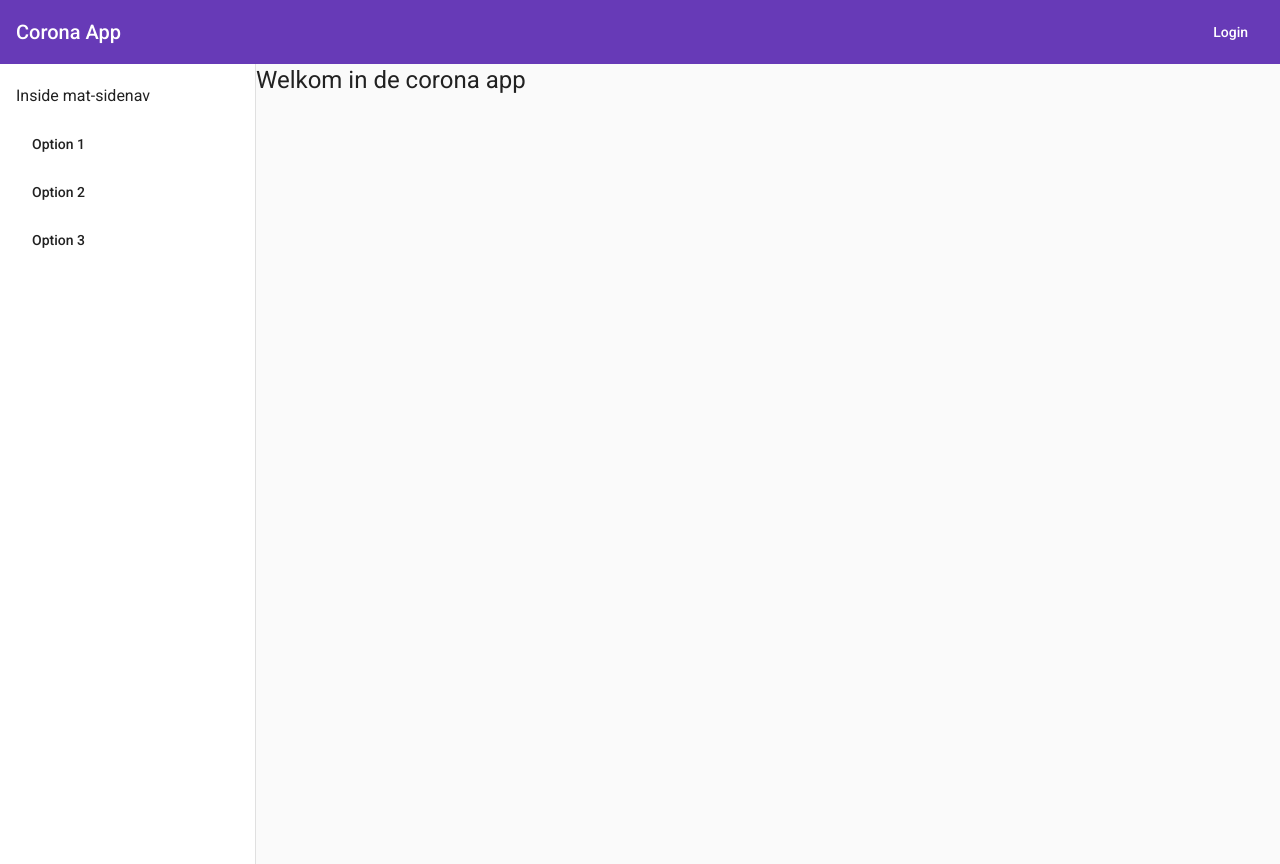
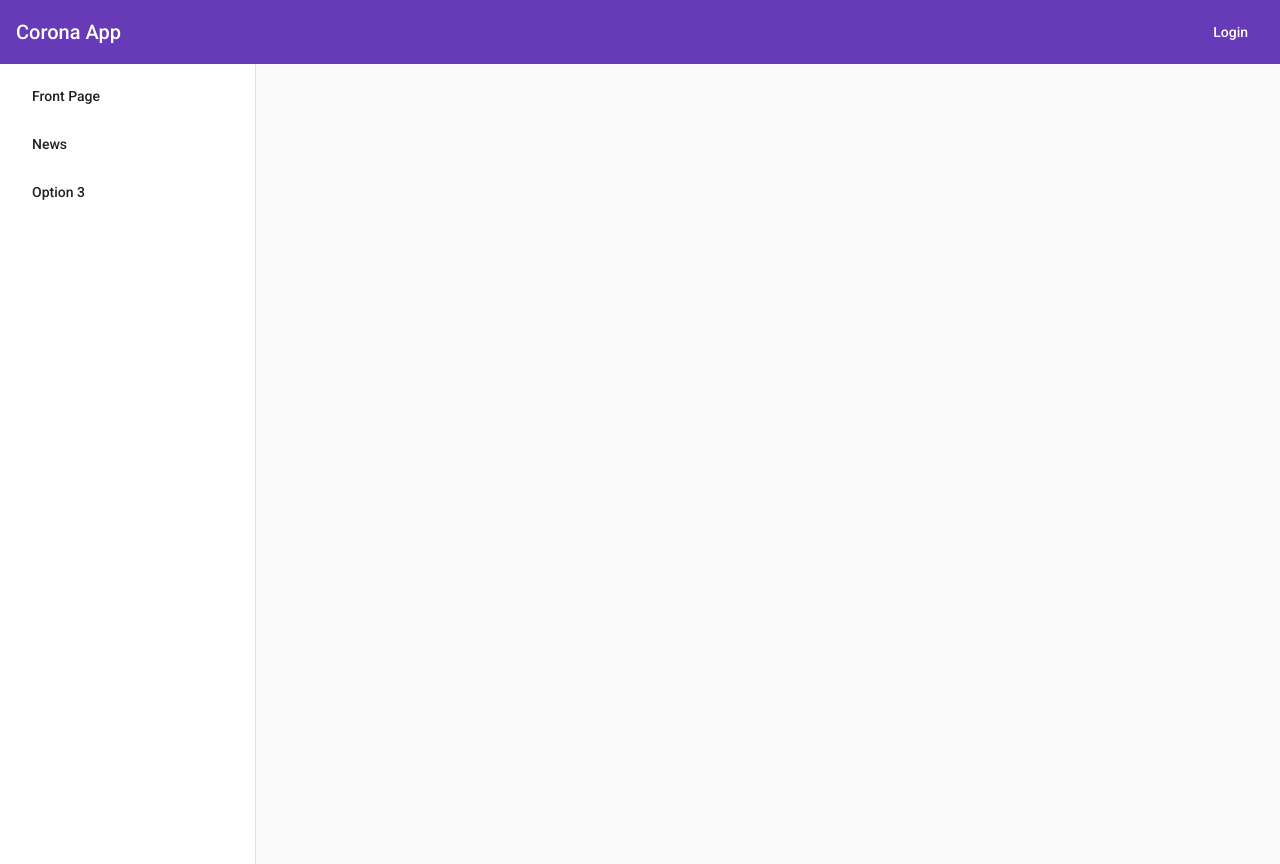
Before and after one commit to Matrixgek91/coronaAngular, an Angular app: page / in a window 1280 px wide. Built offline with nearby package versions, Linux system fonts and the light colour scheme.

Commit message:
Made webpage menus with routing to component pages

```diff
--- a/src/app/app.component.html
+++ b/src/app/app.component.html
@@ -7,14 +7,13 @@
 <mat-sidenav-container class="sidenav-container">
     <mat-sidenav class="sidenav" position="start" mode="side" opened>
         <mat-list>
-            <mat-list-item>Inside mat-sidenav</mat-list-item>
-            <mat-list-item><button mat-button>Option 1</button></mat-list-item>
-            <mat-list-item><button mat-button>Option 2</button></mat-list-item>
+            <mat-list-item><a mat-button routerLink="/frontpage" routerLinkActive="active">Front Page</a></mat-list-item>
+            <mat-list-item><a mat-button routerLink="/news" routerLinkActive="active">News</a></mat-list-item>
             <mat-list-item><button mat-button>Option 3</button></mat-list-item>
         </mat-list>
     </mat-sidenav>
     <mat-sidenav-content>
-        <app-front-page></app-front-page>
+        <router-outlet></router-outlet>
     </mat-sidenav-content>
 
 </mat-sidenav-container>
```
Also changed, not shown: src/app/app-routing.module.ts (added, +21 -0 lines), src/app/app.module.ts (+9 -13 lines).
